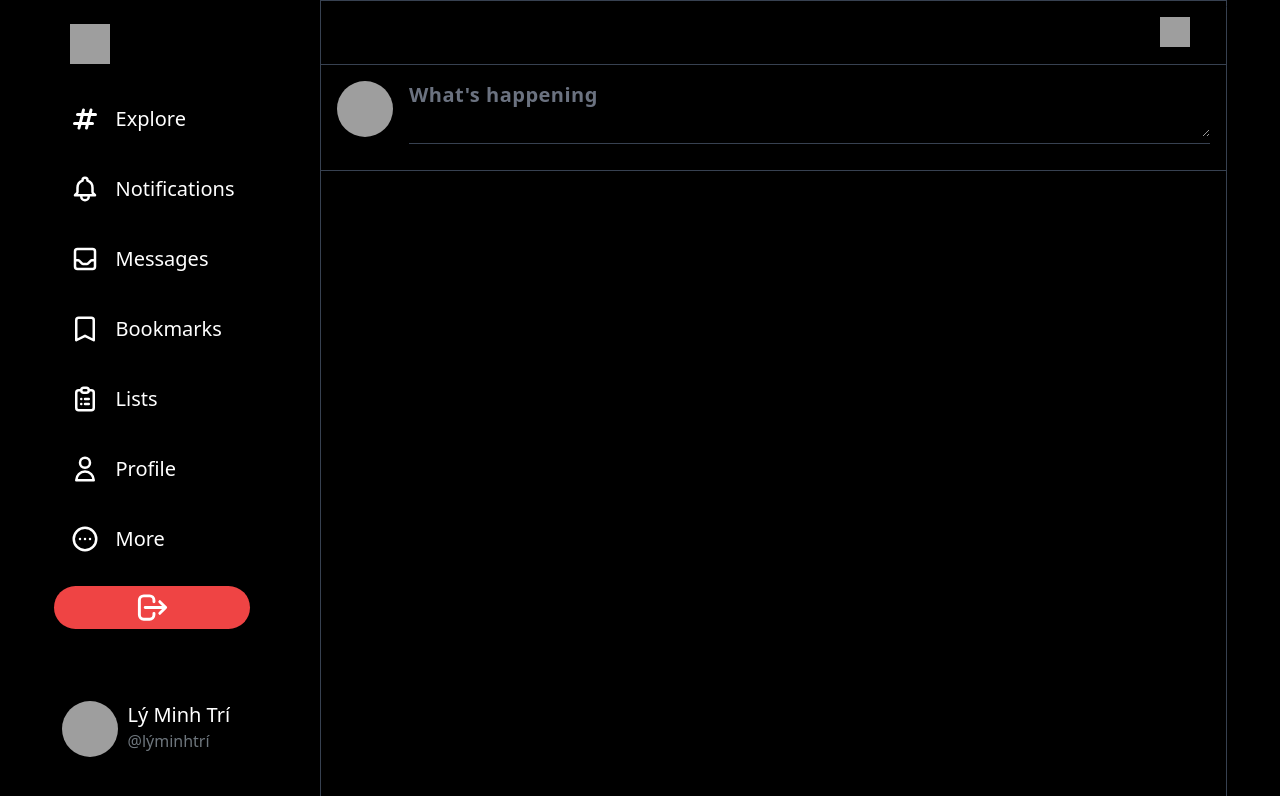
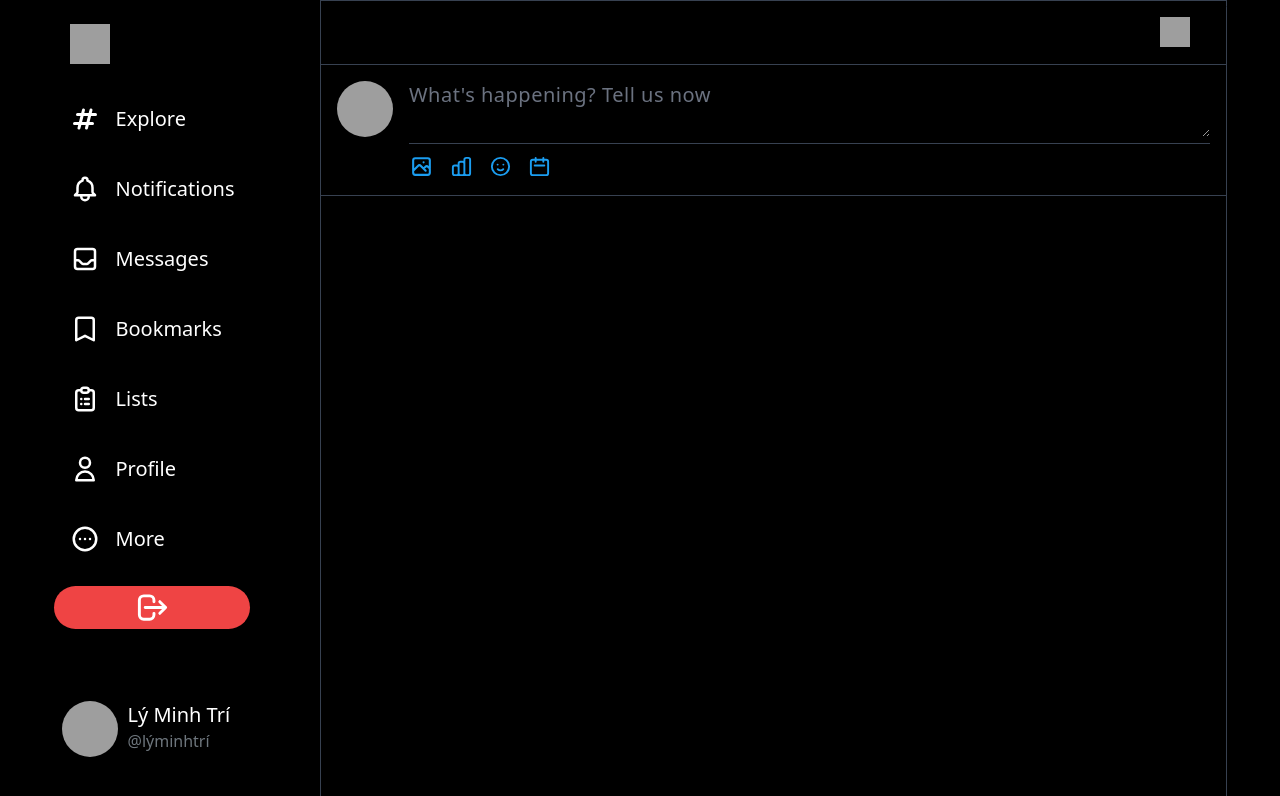
Before and after one commit to minhtri06ltr/TRAVEL, a Next.js app in the folder client/: page / in a window 1280 px wide. Shown: the top 796 px of the page. Built offline with nearby package versions, Linux system fonts and the light colour scheme; grey boxes are pictures that could not be loaded.

Commit message:
post icon + emoji

```diff
--- a/client/components/Input.jsx
+++ b/client/components/Input.jsx
@@ -1,12 +1,27 @@
-import { useState } from "react";
-import { XIcon } from "@heroicons/react/outline";
+import { useState, useRef, useEffect } from "react";
+import {
+  CalendarIcon,
+  ChartBarIcon,
+  EmojiHappyIcon,
+  PhotographIcon,
+  XIcon,
+} from "@heroicons/react/outline";
+import "emoji-mart/css/emoji-mart.css";
+import { Picker } from "emoji-mart";
+import { useDetect } from "../util/useDetectHook";
 
 const Input = () => {
+  const wrapperRef = useRef(null);
+
   const [input, setInput] = useState("");
   const [file, setFile] = useState(null);
+  const [showEmoji, setShowEmoji] = useState(false);
+  useDetect(wrapperRef, setShowEmoji);
+  const imgInputRef = useRef("");
+  const addImgToPost = () => {};
   return (
     <div
-      className={`border-b border-gray-700 p-4 flex space-x-4 overflow-y-scroll`}
+      className={`border-b border-gray-700 p-4 flex space-x-4 overflow-y-auto`}
     >
       <img
         className=" rounded-full h-14 w-14 object-cover cursor-pointer"
@@ -20,8 +35,8 @@ const Input = () => {
             id=""
             row="2"
             onChange={(e) => setInput(e.target.value)}
-            placeholder="What's happening"
-            className="placeholder-gray-500 min-h-[50px] tracking-wide bg-transparent outline-none border-none text-[#d9d9d9] font-semibold w-full text-xl"
+            placeholder="What's happening? Tell us now"
+            className="placeholder-gray-500 min-h-[50px] tracking-wide bg-transparent outline-none border-none text-[#d9d9d9] font-medium w-full text-xl"
           ></textarea>
 
           {file && (
@@ -42,7 +57,42 @@ const Input = () => {
             </div>
           )}
         </div>
-        <div className="flex items-center justify-between pt-2.5"></div>
+        <div className="flex items-center justify-between pt-2.5">
+          <div className="flex items-center">
+            <div className="icon" onClick={() => imgInputRef.current.click()}>
+              <PhotographIcon color="#1b9df0" width={25} />
+              <input
+                type="file"
+                onChange={addImgToPost}
+                ref={imgInputRef}
+                hidden
+              />
+            </div>
+            <div className="icon ">
+              <ChartBarIcon color="#1b9df0" width={23} />
+            </div>
+            <div className="icon" onClick={() => setShowEmoji(!showEmoji)}>
+              <EmojiHappyIcon color="#1b9df0" width={23} />
+            </div>
+            <div className="icon">
+              <CalendarIcon color="#1b9df0" width={23} />
+            </div>
+            {showEmoji && (
+              <div ref={wrapperRef}>
+                <Picker
+                  theme="dark"
+                  style={{
+                    position: "absolute",
+                    borderRadius: "20px",
+                    maxWidth: "320px",
+                    marginTop: "18px",
+                    marginLeft: "-222px",
+                  }}
+                />
+              </div>
+            )}
+          </div>
+        </div>
       </div>
     </div>
   );
--- a/client/components/Sidebar.jsx
+++ b/client/components/Sidebar.jsx
@@ -12,6 +12,7 @@ import {
 } from "@heroicons/react/outline";
 import { HashtagIcon as ActiveHashtagIcon } from "@heroicons/react/solid";
 import Link from "next/link";
+import { useDetect } from "../util/useDetectHook";
 
 const UserInfo = () => {
   return (
@@ -68,24 +69,10 @@ const ItemForLargeDevice = ({ Icon, text, active }) => {
     </div>
   );
 };
-const detectClickOutSide = (ref, setOpenSidebar) => {
-  useEffect(() => {
-    const handleClickOutside = (event) => {
-      if (ref.current && !ref.current.contains(event.target)) {
-        setOpenSidebar(false);
-      }
-    };
-
-    document.addEventListener("mousedown", handleClickOutside);
-    return () => {
-      document.removeEventListener("mousedown", handleClickOutside);
-    };
-  }, [ref]);
-};
 
 const Sidebar = ({ setOpenSidebar, openSidebar }) => {
   const wrapperRef = useRef(null);
-  detectClickOutSide(wrapperRef, setOpenSidebar);
+  useDetect(wrapperRef, setOpenSidebar);
   return openSidebar ? (
     <div
       ref={wrapperRef}
@@ -100,7 +87,7 @@ const Sidebar = ({ setOpenSidebar, openSidebar }) => {
           onClick={() => setOpenSidebar(false)}
         />
       </div>
-      <div className="w-fit">
+      <div className="w-[90%] ml-[5%]">
         {[
           {
             icon: HashtagIcon,
--- a/client/package.json
+++ b/client/package.json
@@ -10,6 +10,7 @@
   },
   "dependencies": {
     "@heroicons/react": "^1.0.6",
+    "emoji-mart": "^3.0.1",
     "next": "12.1.5",
     "react": "18.0.0",
     "react-dom": "18.0.0"
--- a/client/styles/globals.css
+++ b/client/styles/globals.css
@@ -6,6 +6,9 @@
 @layer components{
   .hoverAnimation{
     @apply hover:bg-[#d9d9d9] hover:bg-opacity-10 rounded-full   flex  xl:justify-start justify-start sm:justify-center   py-2 px-4 transition duration-200 ease-out
+  }
+  .icon{
+    @apply mr-4 cursor-pointer hover:bg-[#1b9df0] hover:bg-opacity-10 flex items-center rounded-full justify-center transition ease-out
   }
 }
 
--- /dev/null
+++ b/client/util/useDetectHook.js
@@ -0,0 +1,16 @@
+import { useEffect } from "react";
+
+export const useDetect = (ref, setOpenSidebar) => {
+  useEffect(() => {
+    const handleClickOutside = (event) => {
+      if (ref.current && !ref.current.contains(event.target)) {
+        setOpenSidebar(false);
+      }
+    };
+
+    document.addEventListener("mousedown", handleClickOutside);
+    return () => {
+      document.removeEventListener("mousedown", handleClickOutside);
+    };
+  }, [ref]);
+};
```
Also changed, not shown: 1 other file (tests, documents, lock files or other folders).
